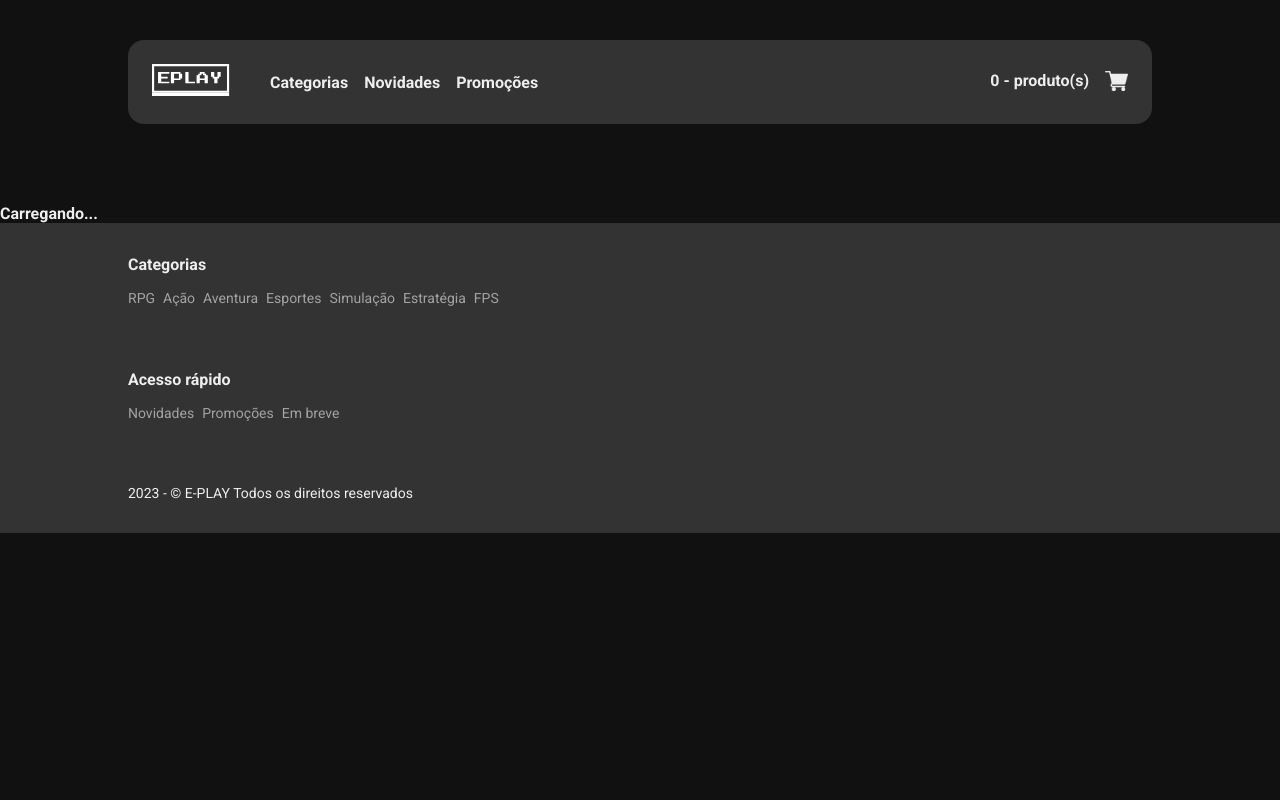
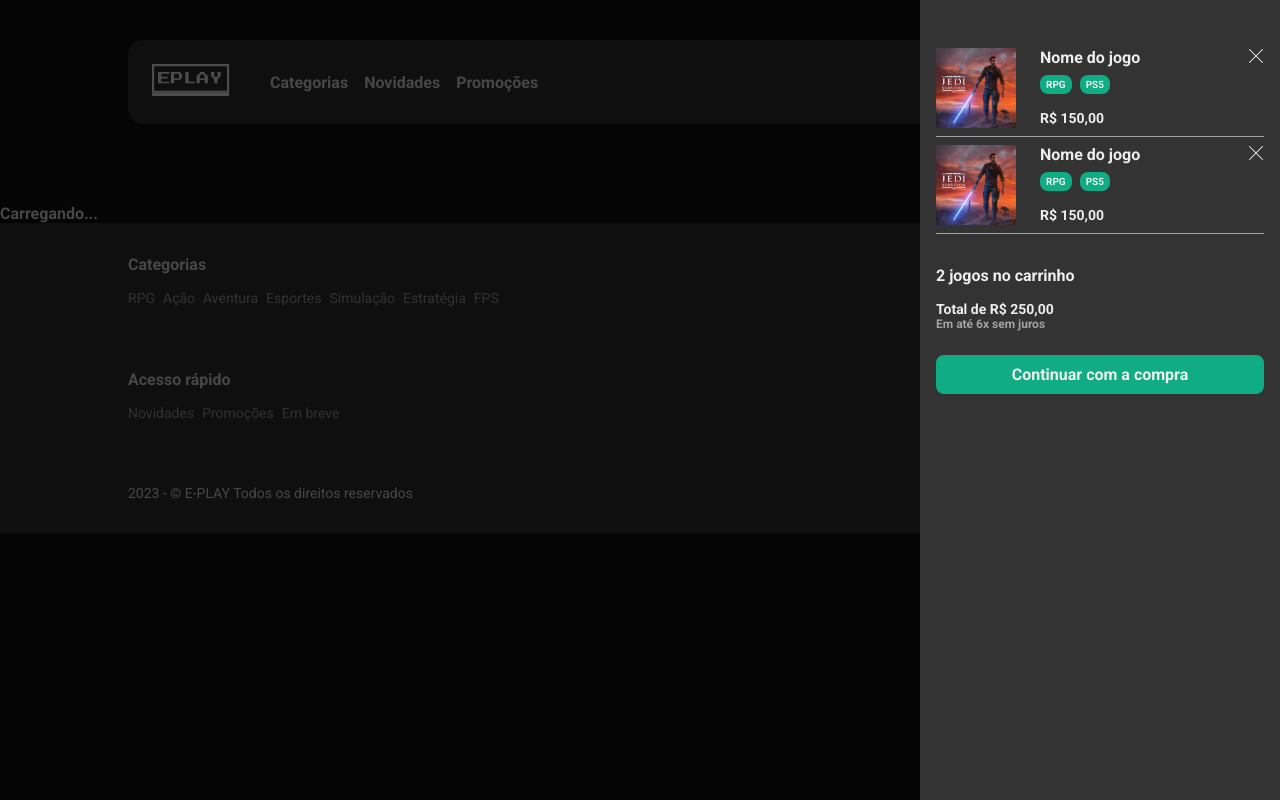
Before and after one commit to CleitonLahm/E-play, a React (Create React App) app: page / in a window 1280 px wide. Built offline with nearby package versions, Linux system fonts and the light colour scheme; no server answers.

Commit message:
criando o componente do carrinho

```diff
--- a/src/App.tsx
+++ b/src/App.tsx
@@ -7,6 +7,7 @@ import { GlobalCss } from './styles'
 import Rotas from './routes'
 import Footer from './components/Footer'
 import { store } from './store'
+import Cart from './components/Cart'
 
 function App() {
   return (
@@ -18,6 +19,7 @@ function App() {
         </div>
         <Rotas />
         <Footer />
+        <Cart />
       </BrowserRouter>
     </Provider>
   )
--- /dev/null
+++ b/src/components/Cart/index.tsx
@@ -0,0 +1,50 @@
+import Button from '../Button'
+import {
+  Overlay,
+  CartContainer,
+  Sidebar,
+  Prices,
+  Quantity,
+  CartItem
+} from './styles'
+import starWars from '../../assets/images/star_wars.png'
+import Tag from '../Tag'
+
+const Cart = () => (
+  <CartContainer>
+    <Overlay />
+    <Sidebar>
+      <ul>
+        <CartItem>
+          <img src={starWars} />
+          <div>
+            <h3>Nome do jogo</h3>
+            <Tag>RPG</Tag>
+            <Tag>PS5</Tag>
+            <span>R$ 150,00</span>
+          </div>
+          <button type="button" />
+        </CartItem>
+        <CartItem>
+          <img src={starWars} />
+          <div>
+            <h3>Nome do jogo</h3>
+            <Tag>RPG</Tag>
+            <Tag>PS5</Tag>
+            <span>R$ 150,00</span>
+          </div>
+          <button type="button" />
+        </CartItem>
+      </ul>
+      <Quantity>2 jogos no carrinho</Quantity>
+      <Prices>
+        Total de R$ 250,00 <span>Em até 6x sem juros</span>{' '}
+      </Prices>
+      <Button title="Clique aqui para continuar com a compra" type="button">
+        Continuar com a compra
+      </Button>
+    </Sidebar>
+  </CartContainer>
+)
+
+export default Cart
--- /dev/null
+++ b/src/components/Cart/styles.ts
@@ -0,0 +1,96 @@
+import styled from 'styled-components'
+import { cores } from '../../styles'
+import { TagContainer } from '../Tag/styles'
+import { ButtonContainer } from '../Button/styles'
+import fechar from '../../assets/images/close.png'
+
+export const Overlay = styled.div`
+  position: absolute;
+  top: 0;
+  left: 0;
+  height: 100%;
+  width: 100%;
+  background-color: #000;
+  opacity: 0.7;
+`
+export const CartContainer = styled.div`
+  position: fixed;
+  top: 0;
+  left: 0;
+  height: 100%;
+  width: 100%;
+  display: flex;
+  justify-content: flex-end;
+  z-index: 1;
+`
+export const Sidebar = styled.aside`
+  background-color: ${cores.cinza};
+  z-index: 1;
+  padding: 40px 16px 0 16px;
+  max-width: 360px;
+  width: 100%;
+
+  ${ButtonContainer} {
+    max-width: 100%;
+    width: 100%;
+  }
+`
+export const Prices = styled.p`
+  font-size: 14px;
+  font-weight: bold;
+  color: ${cores.branca};
+  margin-bottom: 24px;
+
+  span {
+    display: block;
+    font-size: 12px;
+    color: ${cores.cinzaClaro};
+  }
+`
+export const Quantity = styled.p`
+  font-size: 16px;
+  font-weight: bold;
+  color: ${cores.branca};
+  margin: 32px 0 16px 0;
+`
+export const CartItem = styled.li`
+  display: flex;
+  border-bottom: 1px solid ${cores.cinzaClaro};
+  padding: 8px 0;
+  position: relative;
+
+  img {
+    height: 80px;
+    width: 80px;
+    object-fit: cover;
+    margin-right: 24px;
+  }
+
+  h3 {
+    font-size: 16px;
+    font-weight: bold;
+    color: ${cores.branca};
+  }
+
+  span {
+    display: block;
+    font-size: 14px;
+    font-weight: bold;
+    color: ${cores.branca};
+  }
+
+  ${TagContainer} {
+    margin: 8px 8px 16px 0;
+  }
+
+  button {
+    background-image: url(${fechar});
+    width: 16px;
+    height: 16px;
+    border: none;
+    background-color: transparent;
+    position: absolute;
+    top: 8px;
+    right: 0;
+  }
+`
```
